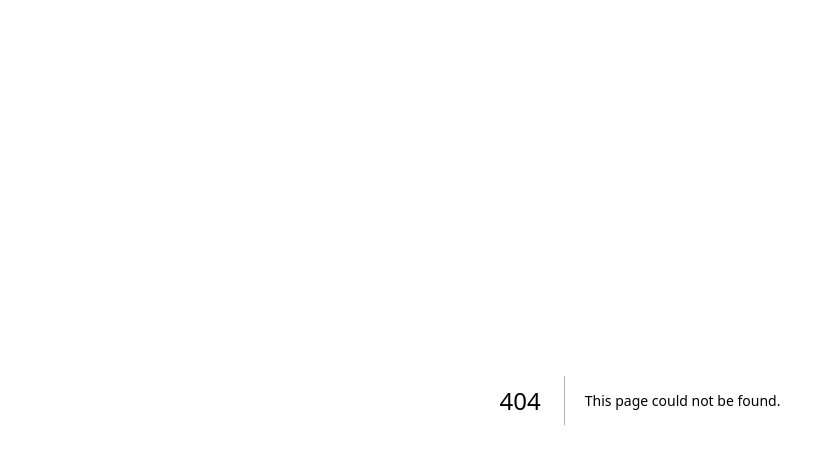
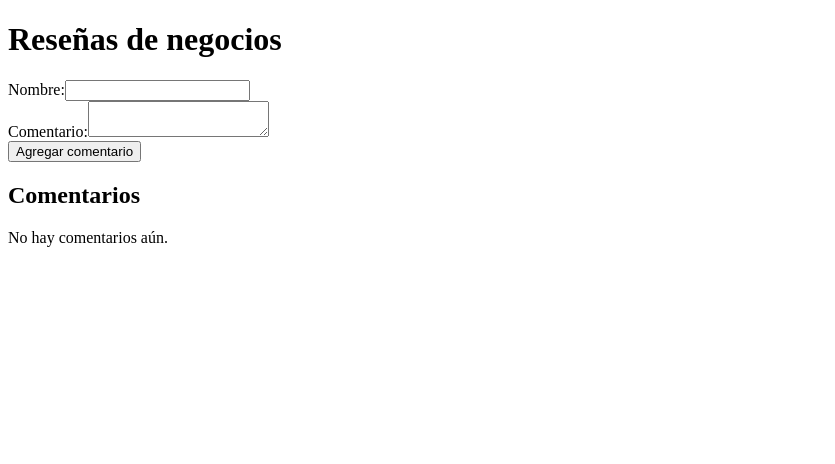
Before and after one commit to FaustoCitera/Proyecto, a Next.js app: page /Review in a window 1280 px wide. Before the commit this address had no page. Shown: the top 464 px of the page, without its empty margins (0-835 px from the left). Built offline with nearby package versions, Linux system fonts and the light colour scheme.

Commit message:
sistema de resenñas logrado

```diff
--- /dev/null
+++ b/components/ReviewForm.jsx
@@ -0,0 +1,57 @@
+import React, { useState } from 'react';
+
+const ReviewForm = ({ onAddComment }) => {
+  const [name, setName] = useState('');
+  const [comment, setComment] = useState('');
+
+  const handleNameChange = (e) => {
+    setName(e.target.value);
+  };
+
+  const handleCommentChange = (e) => {
+    setComment(e.target.value);
+  };
+
+  const handleSubmit = (e) => {
+    e.preventDefault();
+
+    if (name.trim() !== '' && comment.trim() !== '') {
+      const newComment = {
+        name,
+        comment
+      };
+
+      // Llama a la función onAddComment para pasar el nuevo comentario al componente principal
+      onAddComment(newComment);
+
+      // Restablece los campos del formulario
+      setName('');
+      setComment('');
+    }
+  };
+
+  return (
+    <form onSubmit={handleSubmit}>
+      <div>
+        <label htmlFor="name">Nombre:</label>
+        <input
+          type="text"
+          id="name"
+          value={name}
+          onChange={handleNameChange}
+        />
+      </div>
+      <div>
+        <label htmlFor="comment">Comentario:</label>
+        <textarea
+          id="comment"
+          value={comment}
+          onChange={handleCommentChange}
+        ></textarea>
+      </div>
+      <button type="submit">Agregar comentario</button>
+    </form>
+  );
+};
+
+export default ReviewForm;
--- /dev/null
+++ b/components/ReviewList.jsx
@@ -0,0 +1,22 @@
+import React from 'react';
+
+const ReviewList = ({ comments }) => {
+  return (
+    <div>
+      <h2>Comentarios</h2>
+      {comments.length === 0 ? (
+        <p>No hay comentarios aún.</p>
+      ) : (
+        <ul>
+          {comments.map((comment, index) => (
+            <li key={index}>
+              <strong>{comment.name}:</strong> {comment.comment}
+            </li>
+          ))}
+        </ul>
+      )}
+    </div>
+  );
+};
+
+export default ReviewList;
--- /dev/null
+++ b/pages/Review.jsx
@@ -0,0 +1,34 @@
+import React, { useState, useEffect } from 'react';
+import ReviewForm from '../components/ReviewForm';
+import ReviewList from '../components/ReviewList';
+
+const HomePage = () => {
+  const [comments, setComments] = useState([]);
+
+  useEffect(() => {
+    // Recupera los comentarios almacenados en localStorage al cargar la página
+    const storedComments = localStorage.getItem('comments');
+    if (storedComments) {
+      setComments(JSON.parse(storedComments));
+    }
+  }, []);
+
+  useEffect(() => {
+    // Almacena los comentarios en localStorage cada vez que se actualizan
+    localStorage.setItem('comments', JSON.stringify(comments));
+  }, [comments]);
+
+  const handleAddComment = (newComment) => {
+    setComments([...comments, newComment]);
+  };
+
+  return (
+    <div>
+      <h1>Reseñas de negocios</h1>
+      <ReviewForm onAddComment={handleAddComment} />
+      <ReviewList comments={comments} />
+    </div>
+  );
+};
+
+export default HomePage;
--- a/pages/login.jsx
+++ b/pages/login.jsx
@@ -1,11 +1,13 @@
 import { useState } from 'react';
 import Link from 'next/link'
 import LoginWithGoogle from '../components/LoginWithGoogle';
+import { useRouter } from 'next/router';
 
 const LoginPage = () => {
   const [email, setEmail] = useState('');
   const [password, setPassword] = useState('');
   const [user, setUser] = useState('');
+  const router = useRouter();
 
   const handleEmailChange = (e) => {
     setEmail(e.target.value);
@@ -27,6 +29,8 @@ const LoginPage = () => {
     }).then( (r) => r.text() )
     .then((d) => console.log(d))
     .catch((e) => console.log(e));
+
+    router.push('Review');
 
   }
 
```
